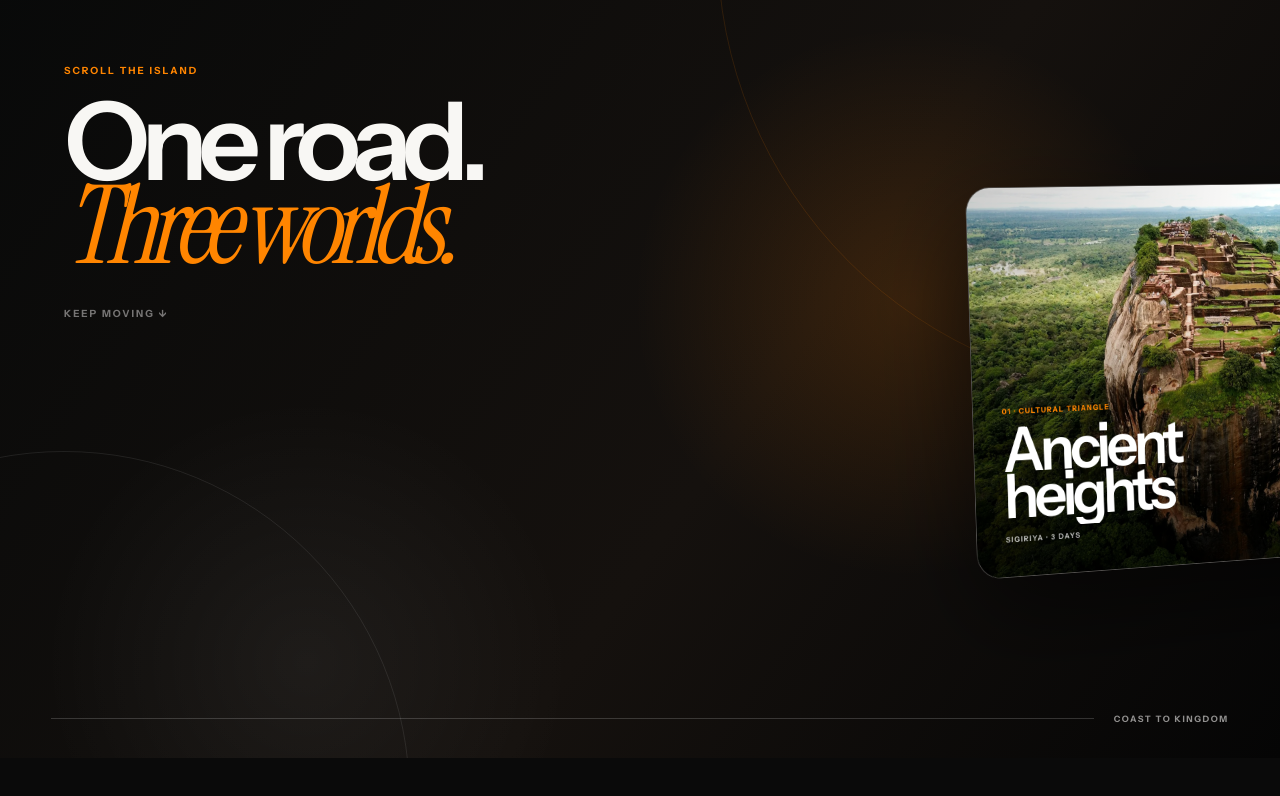
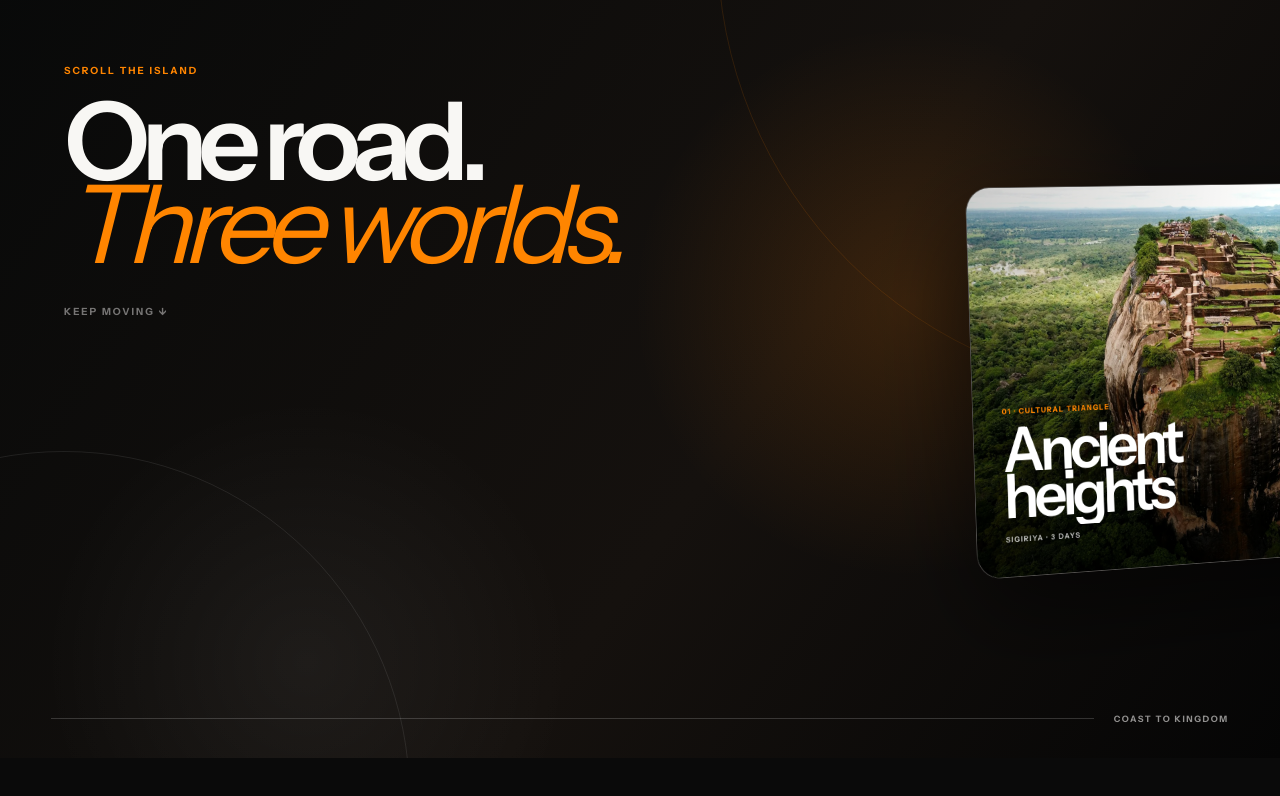
Before and after one commit to LahiruHarshana/GH-tours-and-bike-rental, a Next.js app: page / in a window 1280 px wide. Shown: the part 5142-5938 px from the top of the page. Built offline with nearby package versions, Linux system fonts and the light colour scheme; no server answers; the database is empty.

Commit message:
Unify site typography to match the homepage Instrument Sans system.
Co-authored-by: Cursor <cursoragent@cursor.com>

```diff
--- a/src/app/layout.tsx
+++ b/src/app/layout.tsx
@@ -1,9 +1,7 @@
 import type { Metadata } from "next";
 import {
   Instrument_Sans,
-  Instrument_Serif,
   Noto_Sans_Sinhala,
-  Noto_Serif_Sinhala,
 } from "next/font/google";
 import "./styles/01-reset.css";
 import "./styles/02-tokens.css";
@@ -33,24 +31,9 @@ const instrumentSans = Instrument_Sans({
   display: "swap",
 });
 
-const instrumentSerif = Instrument_Serif({
-  subsets: ["latin"],
-  variable: "--font-display",
-  weight: "400",
-  style: ["normal", "italic"],
-  display: "swap",
-});
-
 const notoSansSinhala = Noto_Sans_Sinhala({
   subsets: ["sinhala"],
   variable: "--font-sinhala-body",
-  weight: "variable",
-  display: "swap",
-});
-
-const notoSerifSinhala = Noto_Serif_Sinhala({
-  subsets: ["sinhala"],
-  variable: "--font-sinhala-display",
   weight: "variable",
   display: "swap",
 });
@@ -120,7 +103,7 @@ export default function RootLayout({ children }: Readonly<{ children: React.Reac
       lang="en"
       suppressHydrationWarning
       data-scroll-behavior="smooth"
-      className={`${instrumentSans.variable} ${instrumentSerif.variable} ${notoSansSinhala.variable} ${notoSerifSinhala.variable}`}
+      className={`${instrumentSans.variable} ${notoSansSinhala.variable}`}
     >
       <body>{children}</body>
     </html>
--- a/src/app/styles/02-tokens.css
+++ b/src/app/styles/02-tokens.css
@@ -43,11 +43,13 @@
   --track-display: -.045em;
   --track-micro: .21em;
 
-  /* Fonts (self-hosted by next/font; system faces remain as resilient fallbacks) */
-  --sinhala-display: var(--font-sinhala-display), "Noto Serif Sinhala", "Iskoola Pota", serif;
+  /* Fonts — Instrument Sans everywhere (homepage system). Display/sans aliases
+     resolve to the same stack so inner pages, forms, modals, and admin match. */
   --sinhala-body: var(--font-sinhala-body), "Noto Sans Sinhala", "Nirmala UI", sans-serif;
-  --display: var(--font-display), var(--sinhala-display), Georgia, serif;
   --body: var(--font-body), var(--sinhala-body), Arial, sans-serif;
+  --display: var(--body);
+  --sans: var(--body);
+  --sinhala-display: var(--sinhala-body);
 
   /* Rhythm and Spacing */
   --space-xs: .5rem;
--- a/src/app/styles/03-base.css
+++ b/src/app/styles/03-base.css
@@ -10,6 +10,10 @@ body {
   font-family: var(--body);
   font-weight: 400;
   line-height: var(--lh-body);
+}
+
+:where(h1, h2, h3, h4, h5, h6, input, select, textarea, button) {
+  font-family: inherit;
 }
 
 ::selection {
```
